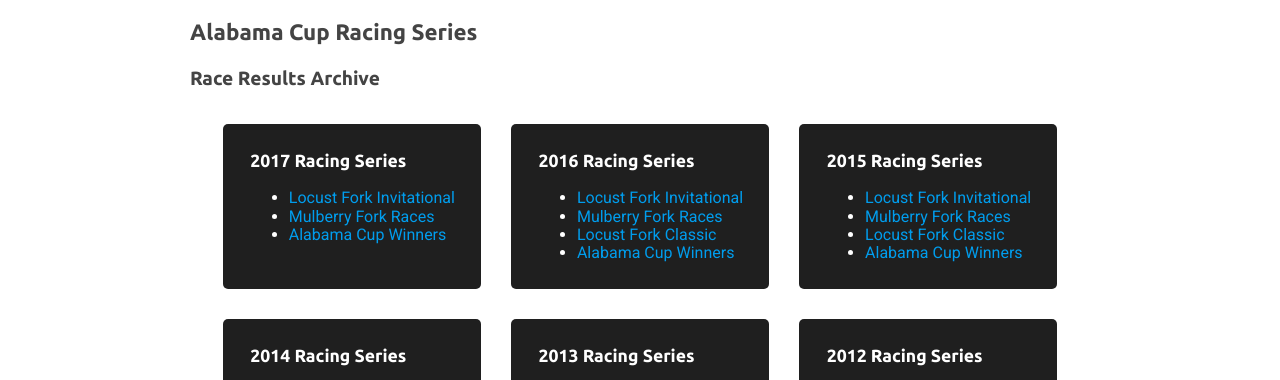
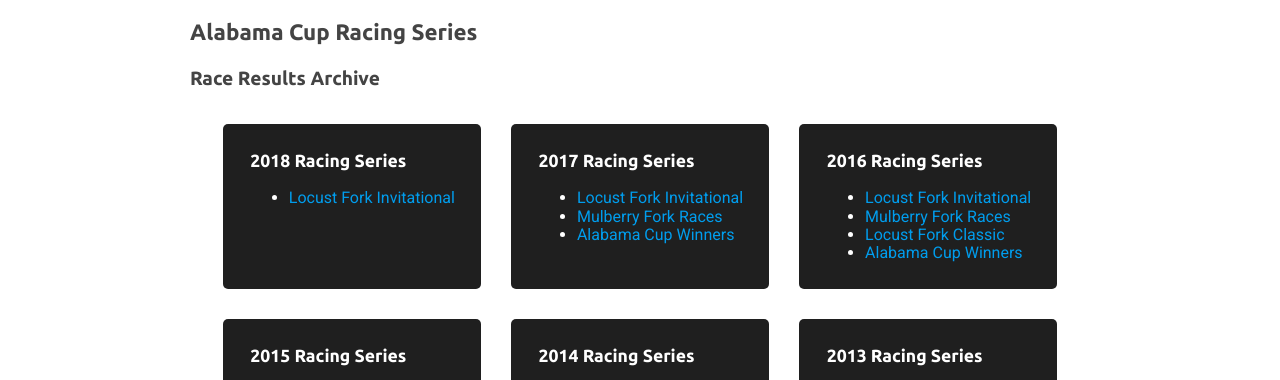
Before and after one commit to TodMcChesney/acra-website, a website: page src/results.html in a window 1280 px wide. Shown: the part 358-738 px from the top of the page. Drawn offline with Linux system fonts and the light colour scheme.

Commit message:
Add LFI 2018 race results

```diff
--- a/src/results.html
+++ b/src/results.html
@@ -41,6 +41,14 @@
                 <p class="site_title">Alabama Cup Racing Series</p>
                 <h1>Race Results Archive</h1>
                 <div id="content-results">
+                    <div class="content-results-lists dark-box">
+                        <h2>2018 Racing Series</h2>
+                        <ul>
+                            <li><a href="doc/race-results-2018/lfi-results-2018.pdf" target="_blank">Locust Fork Invitational</a></li>
+                            <!-- <li><a href="doc/race-results-2018/mf-results-2018.pdf" target="_blank">Mulberry Fork Races</a></li> -->
+                            <!-- <li><a href="doc/race-results-2018/cup-winners-2018.pdf" target="_blank">Alabama Cup Winners</a></li> -->
+                        </ul>
+                    </div>
                     <div class="content-results-lists dark-box">
                         <h2>2017 Racing Series</h2>
                         <ul>
```
Also changed, not shown: 1 other file.
